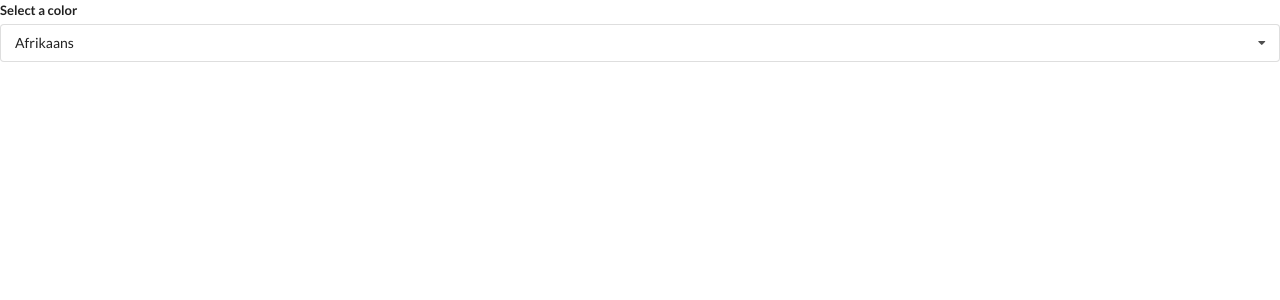
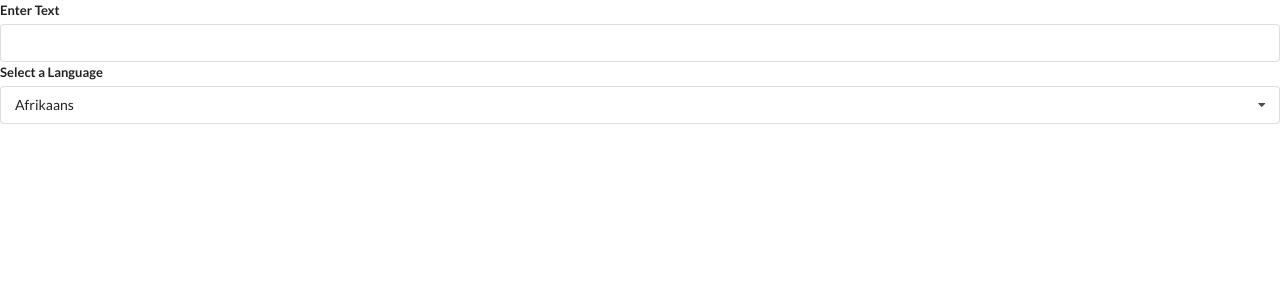
Before and after one commit to jeffchiudev/widgets-reaact-practice, a React (Create React App) app: page / in a window 1280 px wide. Shown: the top 300 px of the page. Built offline with nearby package versions, Linux system fonts and the light colour scheme.

Commit message:
add language input

```diff
--- a/src/components/Dropdown.js
+++ b/src/components/Dropdown.js
@@ -1,6 +1,6 @@
 import React, { useState, useEffect, useRef } from "react";
 
-const Dropdown = ({ options, selected, onSelectedChange }) => {
+const Dropdown = ({ label, options, selected, onSelectedChange }) => {
   const [open, setOpen] = useState(false);
   const ref = useRef();
 
@@ -39,7 +39,7 @@
   return (
     <div ref={ref} className="ui form">
       <div className="field">
-        <label className="label">Select a color</label>
+        <label className="label">{label}</label>
         <div
           onClick={() => setOpen(!open)}
           className={`ui selection dropdown ${open ? "visible active" : ""}`}
--- a/src/components/Translate.js
+++ b/src/components/Translate.js
@@ -18,10 +18,18 @@
 
 const Translate = () => {
   const [language, setLanguage] = useState(options[0]);
+  const [text, setText] = useState("");
 
   return (
     <div>
+      <div className="ui form">
+        <div className="field">
+          <label>Enter Text</label>
+          <input value={text} onChange={(e) => setText(e.target.value)} />
+        </div>
+      </div>
       <Dropdown
+        label="Select a Language"
         selected={language}
         onSelectedChange={setLanguage}
         options={options}
```
